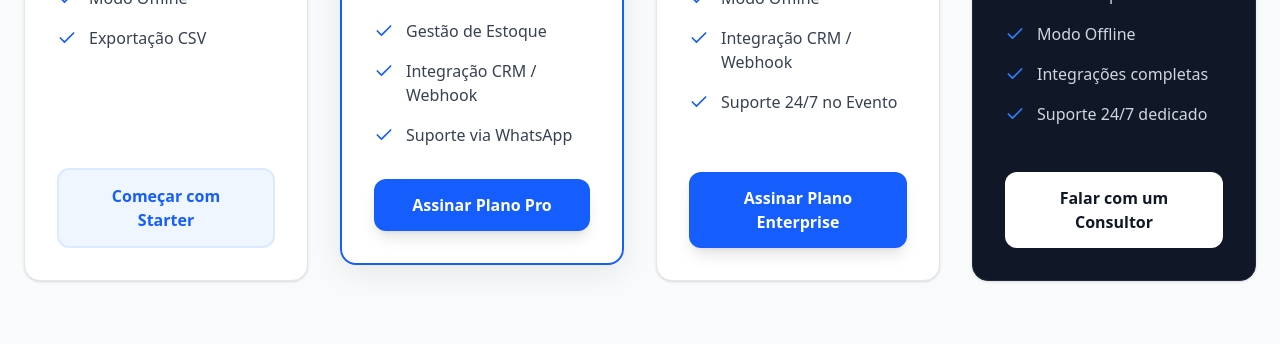
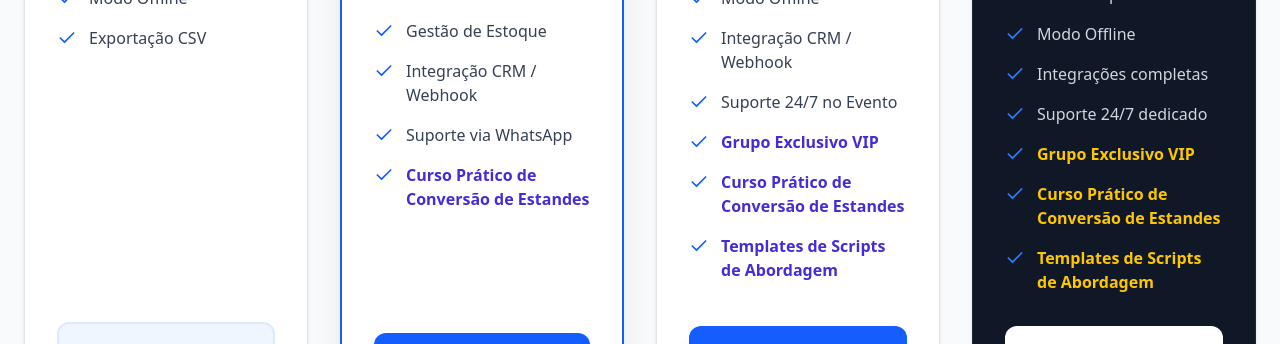
Before and after one commit to paranhosmkt/VXleads, a React (Vite) app: page / in a window 1280 px wide. Shown: the part 5840-6184 px from the top of the page. Built offline with nearby package versions, Linux system fonts and the light colour scheme; a web font is replaced by a local one.

Commit message:
feat(pricing): add new features to plans
Updated the Pro and Enterprise pricing tables to include new benefits, including exclusive community access, conversion courses, and script templates. Includes migration scripts for consistency.

```diff
--- /dev/null
+++ b/patch_i18n_features.cjs
@@ -0,0 +1,12 @@
+const fs = require('fs');
+let code = fs.readFileSync('src/i18n.ts', 'utf-8');
+
+const featuresTarget = `"support_dedicated": "Suporte 24/7 dedicado"`;
+const featuresReplacement = `"support_dedicated": "Suporte 24/7 dedicado",
+          "community_group": "Grupo Exclusivo VIP",
+          "course_conversion": "Curso Prático de Conversão de Estandes",
+          "account_manager": "Gerente de Contas Dedicado"`;
+
+code = code.replace(featuresTarget, featuresReplacement);
+fs.writeFileSync('src/i18n.ts', code);
+console.log("Patched i18n features");
--- /dev/null
+++ b/patch_landing_custom.cjs
@@ -0,0 +1,24 @@
+const fs = require('fs');
+let code = fs.readFileSync('src/pages/Landing.tsx', 'utf-8');
+
+const targetCustom = `<li className="flex items-start gap-3">
+                  <Check className="text-blue-500 shrink-0 mt-0.5" size={20} />
+                  <span className="text-gray-300">{t('pricing.features.support_dedicated')}</span>
+                </li>`;
+
+const replaceCustom = `<li className="flex items-start gap-3">
+                  <Check className="text-blue-500 shrink-0 mt-0.5" size={20} />
+                  <span className="text-gray-300">{t('pricing.features.support_dedicated')}</span>
+                </li>
+                <li className="flex items-start gap-3">
+                  <Check className="text-blue-500 shrink-0 mt-0.5" size={20} />
+                  <span className="text-yellow-400 font-semibold">{t('pricing.features.community_group')}</span>
+                </li>
+                <li className="flex items-start gap-3">
+                  <Check className="text-blue-500 shrink-0 mt-0.5" size={20} />
+                  <span className="text-yellow-400 font-semibold">{t('pricing.features.course_conversion')}</span>
+                </li>`;
+
+code = code.replace(targetCustom, replaceCustom);
+fs.writeFileSync('src/pages/Landing.tsx', code);
+console.log("Patched Landing Custom");
--- /dev/null
+++ b/patch_landing_pro.cjs
@@ -0,0 +1,45 @@
+const fs = require('fs');
+let code = fs.readFileSync('src/pages/Landing.tsx', 'utf-8');
+
+const targetPro = `<li className="flex items-start gap-3">
+                  <Check className="text-blue-600 shrink-0 mt-0.5" size={20} />
+                  <span className="text-gray-700">{t('pricing.features.support_whatsapp')}</span>
+                </li>`;
+
+const replacePro = `<li className="flex items-start gap-3">
+                  <Check className="text-blue-600 shrink-0 mt-0.5" size={20} />
+                  <span className="text-gray-700">{t('pricing.features.support_whatsapp')}</span>
+                </li>
+                <li className="flex items-start gap-3">
+                  <Check className="text-blue-600 shrink-0 mt-0.5" size={20} />
+                  <span className="text-gray-700 font-semibold text-indigo-700">{t('pricing.features.course_conversion')}</span>
+                </li>`;
+
+code = code.replace(targetPro, replacePro);
+
+const targetEnterprise = `<li className="flex items-start gap-3">
+                  <Check className="text-blue-600 shrink-0 mt-0.5" size={20} />
+                  <span className="text-gray-700">{t('pricing.features.support_247')}</span>
+                </li>`;
+
+const replaceEnterprise = `<li className="flex items-start gap-3">
+                  <Check className="text-blue-600 shrink-0 mt-0.5" size={20} />
+                  <span className="text-gray-700">{t('pricing.features.support_247')}</span>
+                </li>
+                <li className="flex items-start gap-3">
+                  <Check className="text-blue-600 shrink-0 mt-0.5" size={20} />
+                  <span className="text-gray-700 font-semibold text-indigo-700">{t('pricing.features.community_group')}</span>
+                </li>
+                <li className="flex items-start gap-3">
+                  <Check className="text-blue-600 shrink-0 mt-0.5" size={20} />
+                  <span className="text-gray-700 font-semibold text-indigo-700">{t('pricing.features.course_conversion')}</span>
+                </li>
+                <li className="flex items-start gap-3">
+                  <Check className="text-blue-600 shrink-0 mt-0.5" size={20} />
+                  <span className="text-gray-700 font-semibold text-indigo-700">{t('pricing.features.account_manager')}</span>
+                </li>`;
+
+code = code.replace(targetEnterprise, replaceEnterprise);
+
+fs.writeFileSync('src/pages/Landing.tsx', code);
+console.log("Patched Landing.tsx features");
--- a/src/i18n.ts
+++ b/src/i18n.ts
@@ -68,7 +68,10 @@ const resources = {
           "stock": "Gestão de Estoque",
           "custom_interface": "Interface personalizada",
           "full_integrations": "Integrações completas",
-          "support_dedicated": "Suporte 24/7 dedicado"
+          "support_dedicated": "Suporte 24/7 dedicado",
+          "community_group": "Grupo Exclusivo VIP",
+          "course_conversion": "Curso Prático de Conversão de Estandes",
+          "script_templates": "Templates de Scripts de Abordagem"
         },
         "buttons": {
           "starter": "Começar com Starter",
--- a/src/pages/Landing.tsx
+++ b/src/pages/Landing.tsx
@@ -709,6 +709,10 @@ export default function Landing() {
                   <Check className="text-blue-600 shrink-0 mt-0.5" size={20} />
                   <span className="text-gray-700">{t('pricing.features.support_whatsapp')}</span>
                 </li>
+                <li className="flex items-start gap-3">
+                  <Check className="text-blue-600 shrink-0 mt-0.5" size={20} />
+                  <span className="text-gray-700 font-semibold text-indigo-700">{t('pricing.features.course_conversion')}</span>
+                </li>
               </ul>
               <RouterLink to={`/cadastro?plan=pro&cycle=${isAnnual ? "annual" : "event"}`} className="w-full block text-center py-3.5 px-6 font-semibold text-white bg-blue-600 rounded-xl hover:bg-blue-700 transition-all shadow-lg hover:shadow-blue-600/30">
                 Assinar Plano Pro
@@ -745,6 +749,18 @@ export default function Landing() {
                 <li className="flex items-start gap-3">
                   <Check className="text-blue-600 shrink-0 mt-0.5" size={20} />
                   <span className="text-gray-700">{t('pricing.features.support_247')}</span>
+                </li>
+                <li className="flex items-start gap-3">
+                  <Check className="text-blue-600 shrink-0 mt-0.5" size={20} />
+                  <span className="text-gray-700 font-semibold text-indigo-700">{t('pricing.features.community_group')}</span>
+                </li>
+                <li className="flex items-start gap-3">
+                  <Check className="text-blue-600 shrink-0 mt-0.5" size={20} />
+                  <span className="text-gray-700 font-semibold text-indigo-700">{t('pricing.features.course_conversion')}</span>
+                </li>
+                <li className="flex items-start gap-3">
+                  <Check className="text-blue-600 shrink-0 mt-0.5" size={20} />
+                  <span className="text-gray-700 font-semibold text-indigo-700">{t('pricing.features.script_templates')}</span>
                 </li>
               </ul>
               <RouterLink to={`/cadastro?plan=enterprise&cycle=${isAnnual ? "annual" : "event"}`} className="w-full block text-center py-3.5 px-6 font-semibold text-white bg-blue-600 rounded-xl hover:bg-blue-700 transition-all shadow-lg hover:shadow-blue-600/30">
@@ -785,6 +801,18 @@ export default function Landing() {
                 <li className="flex items-start gap-3">
                   <Check className="text-blue-500 shrink-0 mt-0.5" size={20} />
                   <span className="text-gray-300">{t('pricing.features.support_dedicated')}</span>
+                </li>
+                <li className="flex items-start gap-3">
+                  <Check className="text-blue-500 shrink-0 mt-0.5" size={20} />
+                  <span className="text-yellow-400 font-semibold">{t('pricing.features.community_group')}</span>
+                </li>
+                <li className="flex items-start gap-3">
+                  <Check className="text-blue-500 shrink-0 mt-0.5" size={20} />
+                  <span className="text-yellow-400 font-semibold">{t('pricing.features.course_conversion')}</span>
+                </li>
+                <li className="flex items-start gap-3">
+                  <Check className="text-blue-500 shrink-0 mt-0.5" size={20} />
+                  <span className="text-yellow-400 font-semibold">{t('pricing.features.script_templates')}</span>
                 </li>
               </ul>
               <RouterLink to="/cadastro" className="w-full block text-center py-3.5 px-6 font-semibold text-gray-900 bg-white rounded-xl hover:bg-gray-100 transition-colors">
```
